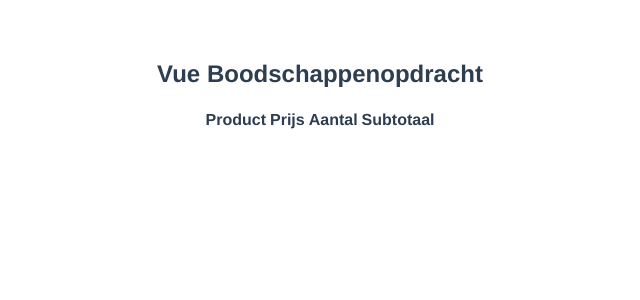
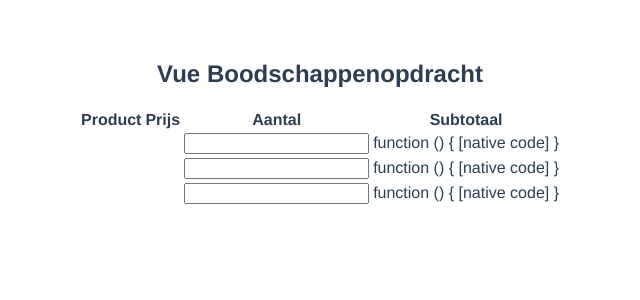
Before and after one commit to FennEXE/vue-groceries, a Vue app: page / in a window 1280 px wide. Shown: the top 300 px of the page, without its empty margins (320-960 px from the left). Built offline with nearby package versions, Linux system fonts and the light colour scheme.

Commit message:
In ieder geval geen errors nu

```diff
--- a/src/components/GroceryList.vue
+++ b/src/components/GroceryList.vue
@@ -8,13 +8,13 @@
 				<th>Aantal</th>
 				<th>Subtotaal</th>
 			</tr>
-			<!--
-			<tr v-for="product in products" :key="products">
+			<tr v-for="product in products" :key="product">
 				<td>{{Name}}</td>
 				<td>{{value}}</td>
 				<td><input v-model="amount" type="number" value="0" /></td>
-				<td>{{subtotal}}</td>
+				<td>{{subTotal}}</td>
 			</tr>
+			<!--
 			<tr>
 				<td>Brood</td>
 				<td>{{value[0]}}</td>
@@ -51,19 +51,24 @@
 <script>
 export default {
 	name: "GroceryList",
-	data:
+	data()
 	{
-		products: {
-			name: ["Brood", "Broccoli", "Krentebollen", "Noten"],
-			value: [1.00, 0.99, 1.49, 0.99]
+		return {
+			products: {
+				name: ["Brood", "Broccoli", "Krentebollen", "Noten"],
+				value: [1.00, 0.99, 1.49, 0.99],
+				amount: 0
+			}
 		}
-  	},
-  	methods: {
-		calculateCost()
+	},
+	methods: {
+		subTotal()
 		{
-			return value[i] * price;
+			let amount;
+			let value;
+			return value * amount;
 		}
-  	}
+	}
 };
 
 </script>
```
